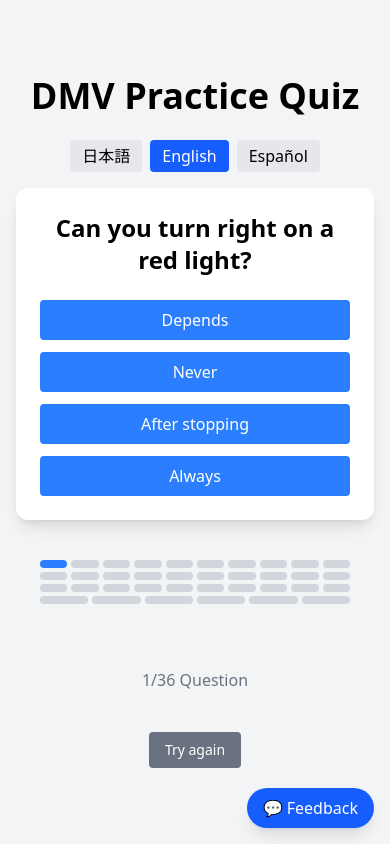
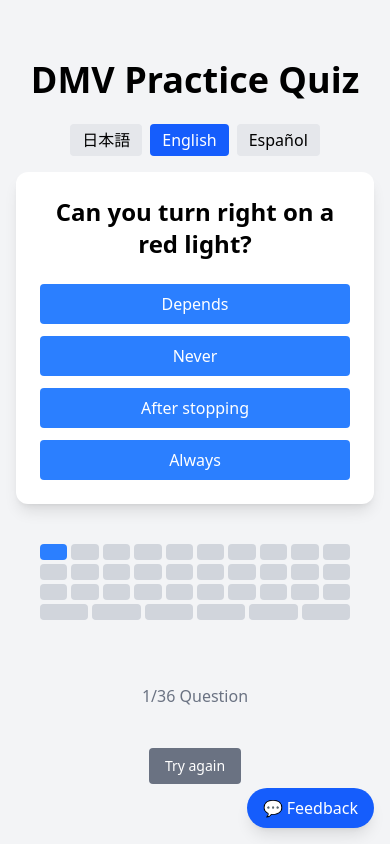
Before and after one commit to DJTAKESHI/dmv-quiz, a React (Vite) app: page / in a window 390 px wide. Built offline with nearby package versions, Linux system fonts and the light colour scheme.

Commit message:
adjust rectangle size in progress bar under lg size

```diff
--- a/src/App.jsx
+++ b/src/App.jsx
@@ -83,6 +83,9 @@
     setResult("");
     setAnswers(Array(quizzes.length).fill(undefined));
   };
+  const accuracy = score / quizzes.length;
+  const isPassed = accuracy > 0.8; // ※ 0.8以下は不合格
+
 
   return isFinished ? (
     // 最終結果ページ
@@ -97,7 +100,8 @@
           ? `あなたの正解数は ${score} / ${quizzes.length}です`
           : `Obtuviste ${score} de ${quizzes.length} correctas`}
       </p>
-      {score / quizzes.length >= 0.8 && (
+
+      {isPassed ? (
         <p className="text-lg font-semibold text-green-600 mb-4">
           {language === "en"
             ? "You passed the exam!"
@@ -105,7 +109,17 @@
             ? "あなたは試験に合格しました"
             : "¡Aprobaste el examen!"}
         </p>
+
+      ) : (
+                <p className="text-lg font-semibold text-red-600 mb-4">
+          {language === "en"
+            ? "You failed the exam."
+            : language === "ja"
+            ? "あなたは試験に不合格でした"
+            : "No aprobaste el examen."}
+        </p>
       )}
+
       <button
         onClick={resetQuiz}
         className="px-4 py-2 bg-blue-500 text-white rounded hover:bg-blue-600"
--- a/src/components/ProgressBar.jsx
+++ b/src/components/ProgressBar.jsx
@@ -22,9 +22,12 @@
               key={idx}
               onClick={() => onJump(idx)}
               className={`
-                h-2 rounded transition-all duration-300
-                ${bgColor}
-                flex-1 lg:flex-none lg:h-6 lg:w-6 flex items-center justify-center text-white text-xs
+                    rounded transition-all duration-300
+                    ${bgColor}
+                    flex-1 h-4 sm:h-5 md:h-6 lg:h-6
+                    flex items-center justify-center
+                    text-white text-[0.6rem] sm:text-xs md:text-sm lg:text-xs
+                    lg:flex-none lg:w-6
               `}
                 >
                 {/* PCでは数字表示 */}
```
